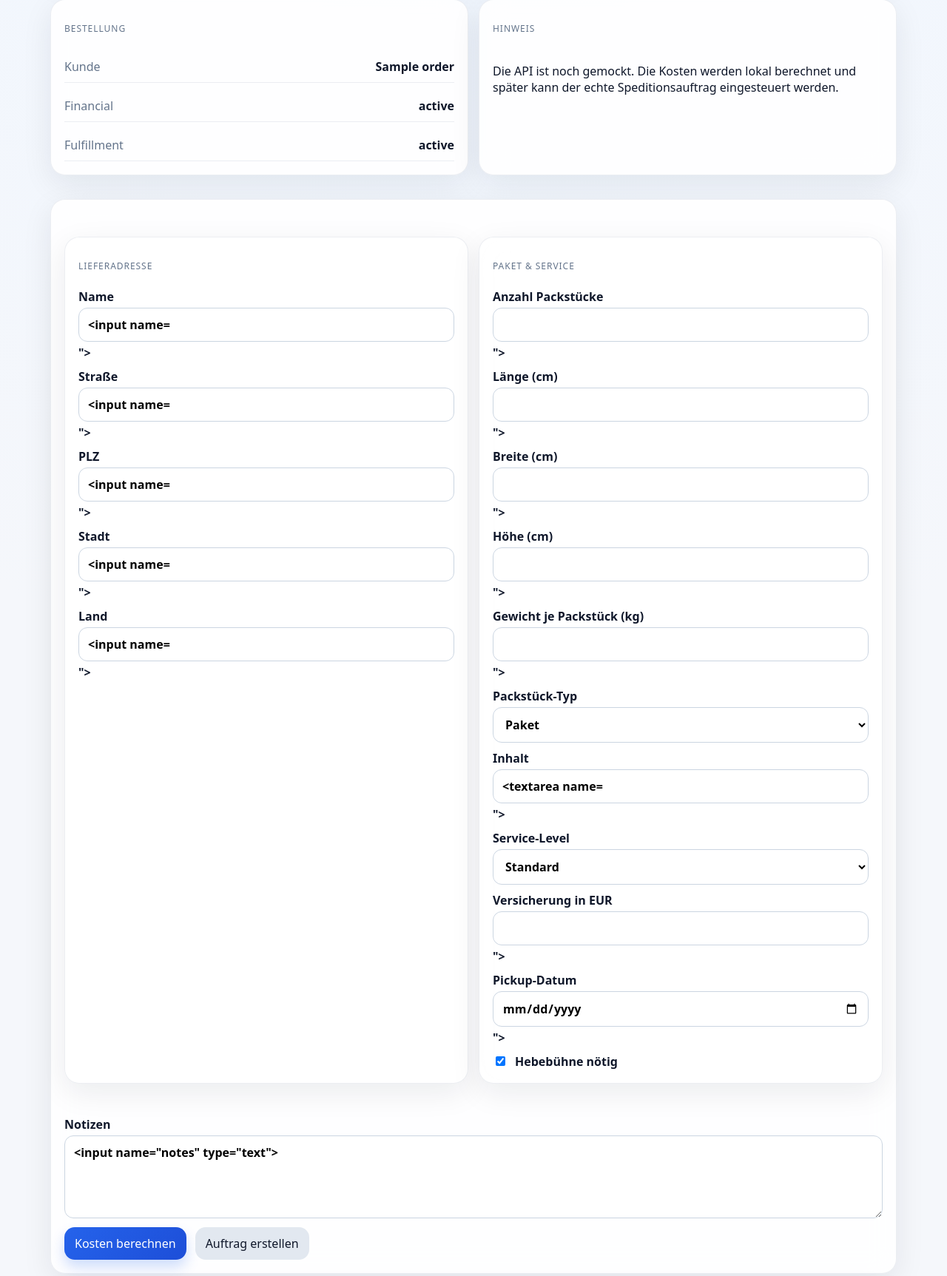
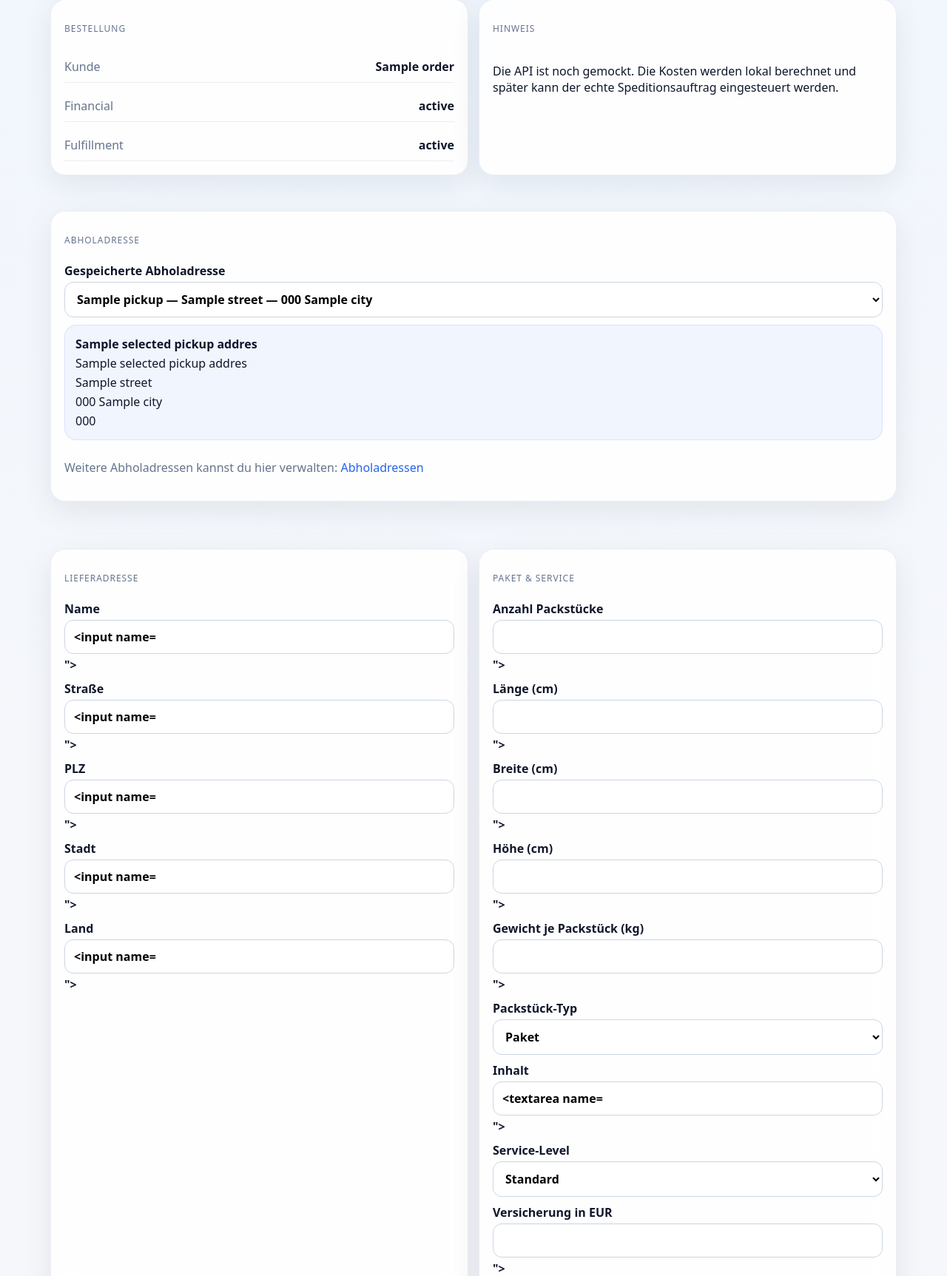
Before and after one commit to ph1l1pF/HermesBot, a FastAPI app: template src/shopify_cargoboard_bridge/templates/shipment.html in a window 1280 px wide. Shown: the part 275-2000 px from the top of the page at 74% size. Run offline with FastAPI, Linux system fonts and the light colour scheme; the template is opened without the code that fills it: most values are stand-ins (such as "Sample title", 1, 10 or a date in 2020); form fields are guessed from the names that the template uses.

Commit message:
feat: manage pickup addresses

```diff
--- a/src/shopify_cargoboard_bridge/app.py
+++ b/src/shopify_cargoboard_bridge/app.py
@@ -15,12 +15,13 @@ from .auth import ShopifyAuthStore
 from .clients import CargoboardClient, ShopifyClient
 from .config import Settings, normalize_shop_domain
 from .mappers import order_to_draft
-from .models import Address, PackageInput
-from .store import DraftStore
+from .models import Address, PackageInput, PickupAddress
+from .store import DraftStore, PickupAddressStore
 
 
 settings = Settings()
 draft_store = DraftStore(settings.state_path)
+pickup_address_store = PickupAddressStore(settings.pickup_addresses_path)
 auth_store = ShopifyAuthStore(settings.shopify_auth_path)
 app = FastAPI(title=settings.app_title)
 templates = Jinja2Templates(directory=str(Path(__file__).with_name("templates")))
@@ -44,6 +45,26 @@ def shopify_client() -> ShopifyClient:
 
 def cargoboard_client() -> CargoboardClient:
     return CargoboardClient(settings)
+
+
+def pickup_addresses() -> list[PickupAddress]:
+    return pickup_address_store.all()
+
+
+def get_pickup_address(address_id: str) -> PickupAddress | None:
+    if not address_id:
+        return None
+    return pickup_address_store.get(address_id)
+
+
+def default_pickup_address() -> PickupAddress | None:
+    addresses = pickup_addresses()
+    return addresses[0] if addresses else None
+
+
+def pickup_address_option_label(address: PickupAddress) -> str:
+    parts = [address.label or address.name or "Abholadresse", address.street, f"{address.post_code} {address.city}".strip()]
+    return " · ".join([part for part in parts if part])
 
 
 def shopify_callback_url(request: Request) -> str:
@@ -183,6 +204,42 @@ def index(request: Request):
     })
 
 
+@app.get("/pickup-addresses", response_class=HTMLResponse)
+def pickup_addresses_page(request: Request):
+    return templates.TemplateResponse(request, "pickup_addresses.html", {
+        "settings": settings,
+        "addresses": pickup_addresses(),
+    })
+
+
+@app.post("/pickup-addresses")
+def create_pickup_address(
+    label: str = Form(""),
+    name: str = Form(""),
+    street: str = Form(""),
+    city: str = Form(""),
+    post_code: str = Form(""),
+    country_code: str = Form("DE"),
+):
+    address = PickupAddress(
+        id=pickup_address_store.new_id(),
+        label=label.strip() or name.strip() or "Abholadresse",
+        name=name.strip(),
+        street=street.strip(),
+        city=city.strip(),
+        post_code=post_code.strip(),
+        country_code=country_code.strip() or "DE",
+    )
+    pickup_address_store.upsert(address)
+    return RedirectResponse(url="/pickup-addresses", status_code=303)
+
+
+@app.post("/pickup-addresses/{address_id}/delete")
+def delete_pickup_address(address_id: str):
+    pickup_address_store.delete(address_id)
+    return RedirectResponse(url="/pickup-addresses", status_code=303)
+
+
 @app.get("/shopify/connect")
 def shopify_connect(request: Request):
     auth_url = build_shopify_auth_url(request)
@@ -244,7 +301,7 @@ def order_detail(request: Request, order_id: str):
 
 
 @app.get("/orders/{order_id}/shipment", response_class=HTMLResponse)
-def shipment_flow(request: Request, order_id: str):
+def shipment_flow(request: Request, order_id: str, pickup_address_id: str = ""):
     try:
         order = shopify_client().get_order(order_id)
     except httpx.HTTPStatusError as exc:
@@ -252,6 +309,7 @@ def shipment_flow(request: Request, order_id: str):
             raise HTTPException(status_code=404, detail="Order not found")
         raise HTTPException(status_code=exc.response.status_code, detail=f"Shopify konnte nicht geladen werden: {exc.response.text}")
     draft = next((d for d in draft_store.all() if d.shopify_order_id == order_id), None)
+    selected_pickup_address = get_pickup_address(pickup_address_id) or default_pickup_address()
     form = forwarding_defaults(order, draft)
     return templates.TemplateResponse(request, "shipment.html", {
         "settings": settings,
@@ -260,6 +318,9 @@ def shipment_flow(request: Request, order_id: str):
         "form": form,
         "quote": None,
         "created": None,
+        "pickup_addresses": pickup_addresses(),
+        "selected_pickup_address": selected_pickup_address,
+        "selected_pickup_address_id": selected_pickup_address.id if selected_pickup_address else "",
     })
 
 
@@ -268,6 +329,7 @@ def shipment_flow_submit(
     request: Request,
     order_id: str,
     action: str = Form("quote"),
+    pickup_address_id: str = Form(""),
     delivery_name: str = Form(""),
     delivery_street: str = Form(""),
     delivery_post_code: str = Form(""),
@@ -288,7 +350,11 @@ def shipment_flow_submit(
 ):
     order = shopify_client().get_order(order_id)
     draft = next((d for d in draft_store.all() if d.shopify_order_id == order_id), None)
+    selected_pickup_address = get_pickup_address(pickup_address_id) or default_pickup_address()
+    if not selected_pickup_address:
+        raise HTTPException(status_code=400, detail="Es ist noch keine Abholadresse gespeichert.")
     form = {
+        "pickup_address_id": selected_pickup_address.id,
         "delivery_name": delivery_name,
         "delivery_street": delivery_street,
         "delivery_post_code": delivery_post_code,
@@ -316,6 +382,9 @@ def shipment_flow_submit(
             "form": form,
             "quote": quote,
             "created": None,
+            "pickup_addresses": pickup_addresses(),
+            "selected_pickup_address": selected_pickup_address,
+            "selected_pickup_address_id": selected_pickup_address.id if selected_pickup_address else "",
         })
     if action == "create":
         quote = mock_forwarding_quote(order, form)
@@ -331,6 +400,7 @@ def shipment_flow_submit(
             "form": form,
             "quote": quote,
             "created": created,
+            "selected_pickup_address": selected_pickup_address,
         })
     raise HTTPException(status_code=400, detail="Unknown shipment action")
 
--- a/src/shopify_cargoboard_bridge/config.py
+++ b/src/shopify_cargoboard_bridge/config.py
@@ -1,4 +1,3 @@
-
 from __future__ import annotations
 
 import os
@@ -64,6 +63,7 @@ class Settings:
     shopify_scopes: str = env("SHOPIFY_SCOPES", default="read_orders")
     shopify_access_mode: str = env("SHOPIFY_ACCESS_MODE", default="offline")
     shopify_auth_path: Path = Path(env("SHOPIFY_AUTH_PATH", default=str(Path.home() / ".hermes" / "shopify_auth.json")))
+    pickup_addresses_path: Path = Path(env("PICKUP_ADDRESSES_PATH", default=str(Path.home() / ".hermes" / "pickup_addresses.json")))
     cargoboard_api_key: str = env("CARGOBOARD_API_KEY")
     cargoboard_base_url: str = env("CARGOBOARD_BASE_URL", default="https://api-sandbox.cargoboard.com")
     billing_name: str = env("BILLING_NAME")
--- a/src/shopify_cargoboard_bridge/static/style.css
+++ b/src/shopify_cargoboard_bridge/static/style.css
@@ -49,6 +49,7 @@ pre { overflow: auto; background: #0f172a; color: #e2e8f0; padding: 14px; border
 label { display: grid; gap: 4px; font-weight: 600; }
 input, textarea { font: inherit; padding: 11px 12px; border-radius: 12px; border: 1px solid #cbd5e1; background: rgba(255,255,255,.95); }
 .form-grid { display: grid; gap: 12px; }
+.form-stack { display: grid; gap: 16px; }
 .detail-hero { display: flex; align-items: flex-start; justify-content: space-between; gap: 16px; }
 .detail-grid { display: grid; grid-template-columns: repeat(2, minmax(0, 1fr)); gap: 14px; margin: 16px 0; }
 .info-card { display: flex; flex-direction: column; gap: 10px; }
@@ -57,13 +58,16 @@ input, textarea { font: inherit; padding: 11px 12px; border-radius: 12px; border
 .meta-list dt { color: var(--muted); }
 .meta-list dd { margin: 0; font-weight: 700; }
 .address-block { display: flex; flex-direction: column; gap: 4px; }
+.address-preview { display: flex; flex-direction: column; gap: 4px; padding: 14px; border-radius: 16px; background: rgba(37,99,235,.06); border: 1px solid rgba(37,99,235,.12); }
+.address-grid { display: grid; grid-template-columns: repeat(2, minmax(0, 1fr)); gap: 14px; }
+.address-card { display: grid; gap: 12px; }
 .back-link { display: inline-flex; margin-bottom: 8px; color: var(--muted); }
 .checkbox-row { display: flex; align-items: center; gap: 10px; font-weight: 600; }
 .total-price { font-size: 1.35rem; font-weight: 800; color: var(--primary-strong); margin-top: 8px; }
 select { font: inherit; padding: 11px 12px; border-radius: 12px; border: 1px solid #cbd5e1; background: rgba(255,255,255,.95); }
 .list { padding-left: 18px; }
 @media (max-width: 900px) {
-  .status-row, .order-grid, .detail-grid { grid-template-columns: 1fr; }
+  .status-row, .order-grid, .detail-grid, .address-grid { grid-template-columns: 1fr; }
   .hero, .detail-hero { flex-direction: column; align-items: stretch; }
 }
 @media (max-width: 640px) {
--- a/src/shopify_cargoboard_bridge/templates/index.html
+++ b/src/shopify_cargoboard_bridge/templates/index.html
@@ -8,6 +8,7 @@
     <p class="muted">Shopify-Bestellungen prüfen, Fulfillment-Status im Blick behalten und danach erst Cargoboard beauftragen.</p>
   </div>
   <div class="hero-actions">
+    <a class="button" href="/pickup-addresses">Abholadressen</a>
     {% if shopify_connect_url and not shopify_connected %}
       <a class="button primary" href="{{ shopify_connect_url }}">Shopify verbinden</a>
     {% endif %}
--- a/src/shopify_cargoboard_bridge/templates/shipment.html
+++ b/src/shopify_cargoboard_bridge/templates/shipment.html
@@ -1,4 +1,3 @@
-
 {% extends "base.html" %}
 {% block content %}
 <a class="back-link" href="/orders/{{ order.id }}">← Zurück zur Bestellung</a>
@@ -29,7 +28,34 @@
   </article>
 </section>
 
-<form method="post" action="/orders/{{ order.id }}/shipment" class="card form-grid">
+<form method="post" action="/orders/{{ order.id }}/shipment" class="form-stack">
+  <section class="card info-card">
+    <p class="eyebrow">Abholadresse</p>
+    {% if pickup_addresses %}
+      <label>Gespeicherte Abholadresse
+        <select name="pickup_address_id">
+          {% for pickup in pickup_addresses %}
+            <option value="{{ pickup.id }}" {% if pickup.id == selected_pickup_address_id %}selected{% endif %}>
+              {{ pickup.label or pickup.name or 'Abholadresse' }} — {{ pickup.street }} — {{ pickup.post_code }} {{ pickup.city }}
+            </option>
+          {% endfor %}
+        </select>
+      </label>
+      {% if selected_pickup_address %}
+        <div class="address-preview">
+          <strong>{{ selected_pickup_address.label or selected_pickup_address.name or 'Abholadresse' }}</strong>
+          <span>{{ selected_pickup_address.name }}</span>
+          <span>{{ selected_pickup_address.street }}</span>
+          <span>{{ selected_pickup_address.post_code }} {{ selected_pickup_address.city }}</span>
+          <span>{{ selected_pickup_address.country_code }}</span>
+        </div>
+      {% endif %}
+      <p class="muted">Weitere Abholadressen kannst du hier verwalten: <a href="/pickup-addresses">Abholadressen</a></p>
+    {% else %}
+      <p class="muted">Noch keine Abholadressen gespeichert. <a href="/pickup-addresses">Jetzt anlegen</a>.</p>
+    {% endif %}
+  </section>
+
   <div class="detail-grid">
     <article class="card info-card">
       <p class="eyebrow">Lieferadresse</p>
@@ -73,7 +99,7 @@
 
   <div class="hero-actions">
     <button type="submit" name="action" value="quote" class="primary">Kosten berechnen</button>
-    <button type="submit" name="action" value="create" class="secondary" {% if not quote %}disabled{% endif %}>Auftrag erstellen</button>
+    <button type="submit" name="action" value="create" class="secondary">Auftrag erstellen</button>
   </div>
 </form>
 
```
Also changed, not shown: src/shopify_cargoboard_bridge/models.py (+10 -1 lines), src/shopify_cargoboard_bridge/store.py (+43 -2 lines), src/shopify_cargoboard_bridge/templates/pickup_addresses.html (added, +63 -0 lines), src/shopify_cargoboard_bridge/templates/shipment_created.html (+13 -1 lines), tests/test_shipment_flow.py (+71 -5 lines).
